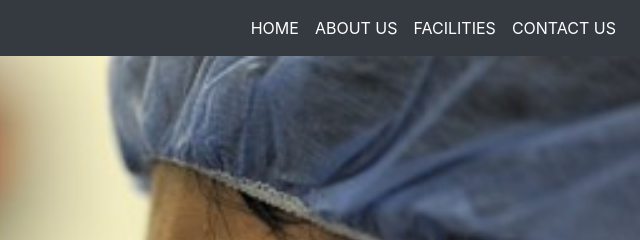
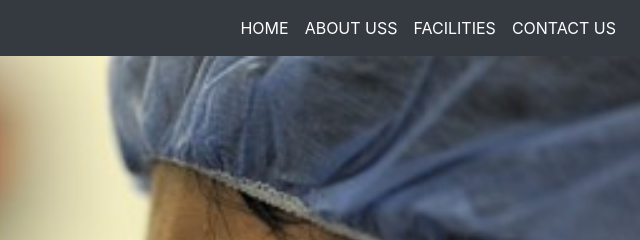
Before and after one commit to Chaplin1989/jainwebsite, a plain HTML site: page index.html in a window 1280 px wide. Shown: the top 240 px of the page, 640-1280 px from the left. Drawn offline with nearby package versions, Linux system fonts and the light colour scheme.

```diff
--- a/index.html
+++ b/index.html
@@ -22,7 +22,7 @@
 							<a class="nav-link text-white" href="#">HOME</a>
 						</li>
 						<li class="nav-item dropdown">
-							<a class="nav-link  text-white" href="#" id="navbardrop">ABOUT US</a>
+							<a class="nav-link  text-white" href="#" id="navbardrop">ABOUT USS</a>
 
 						</li>
 						<li class="nav-item dropdown">
```
